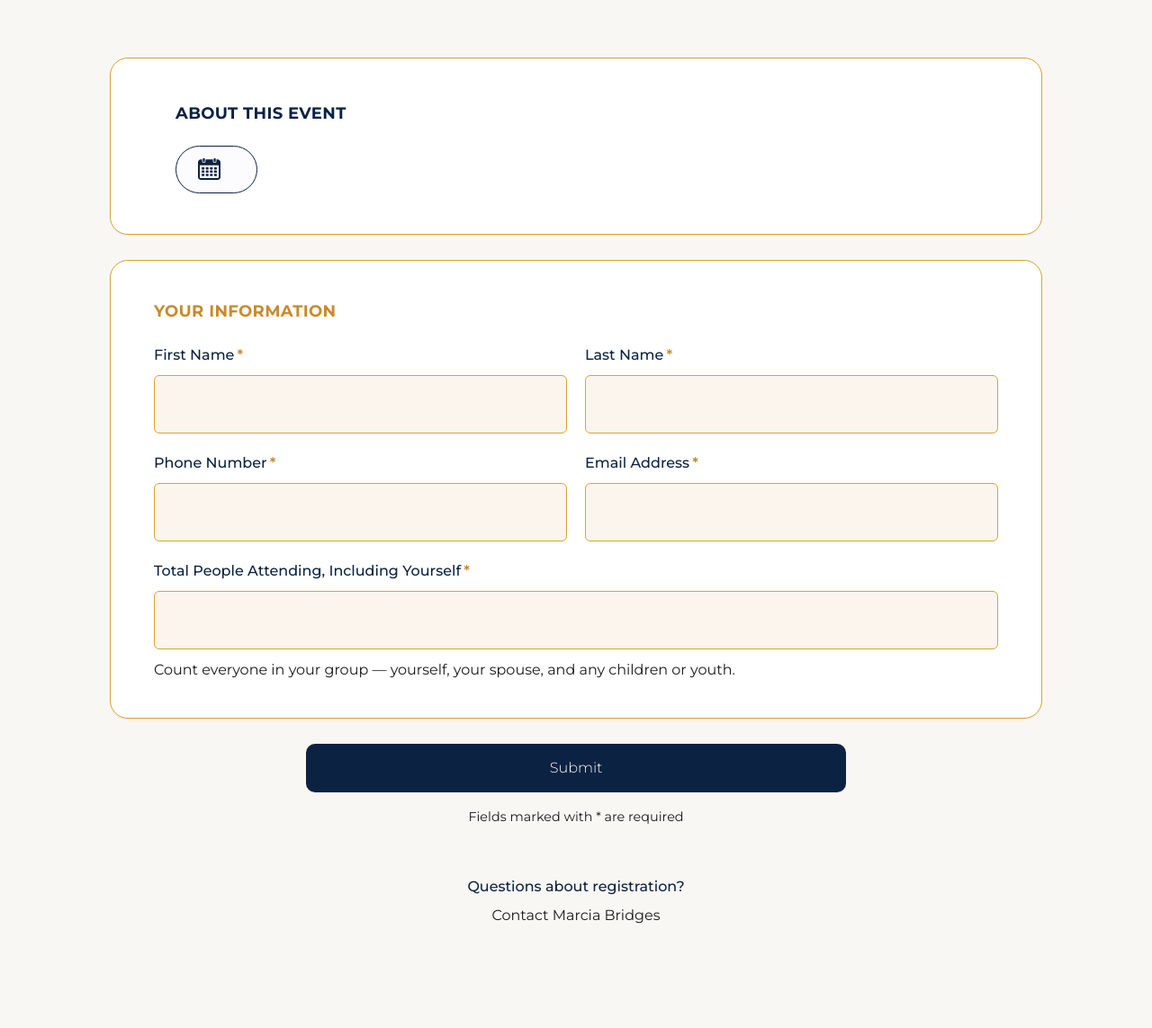
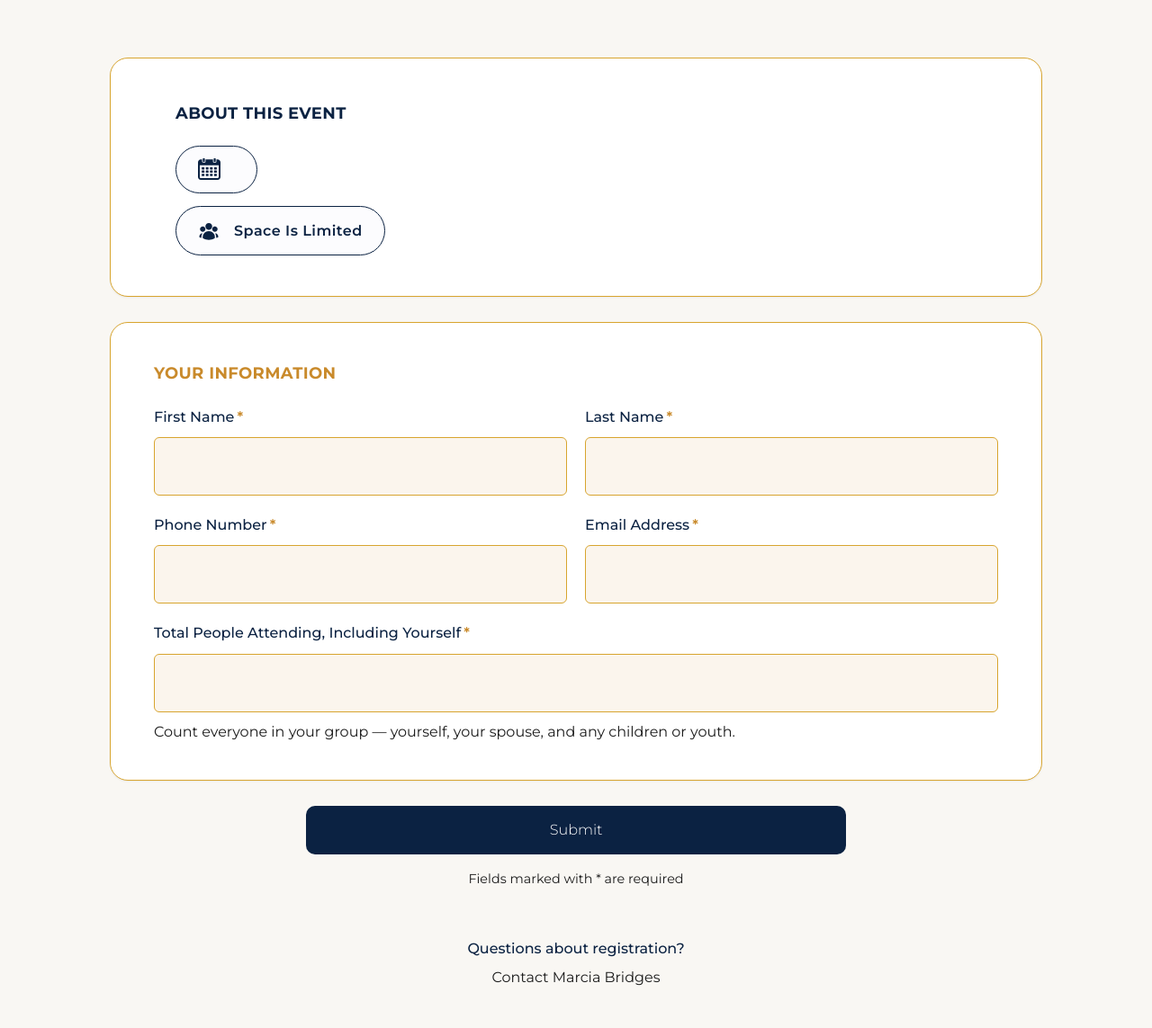
Before and after one commit to Nxkerandi/LMEvents, a Django app: template templates/events/register.html in a window 1280 px wide. Shown: the top 1143 px of the page at 90% size. Before the commit the page ends 1027 px from the top, so only its background shows below. Run offline with Django 5.2, Linux system fonts and the light colour scheme; the template is opened without the code that fills it, so the values that code supplies are empty; data comes from the database, SQL or seed files in the repository.

Commit message:
Add "Space Is Limited" notice pill to registration pages
Shown after the Free Admission pill on both TN and CA. Uses a proper
people/seats icon (Heroicons user-group, MIT-licensed) rather than
reusing the deadline notice's clock icon.

```diff
--- a/templates/events/register.html
+++ b/templates/events/register.html
@@ -83,6 +83,8 @@
           <span class="info-pill"><img src="{% static 'images/figma/icon-admission.svg' %}" alt="">
             <span>{{ event.admission_text }}</span></span>
           {% endif %}
+          <span class="info-pill"><img src="{% static 'images/figma/icon-seats.svg' %}" alt="">
+            <span>Space Is Limited</span></span>
         </div>
       </div>
 
```
Also changed, not shown: static/images/figma/icon-seats.svg (added).
